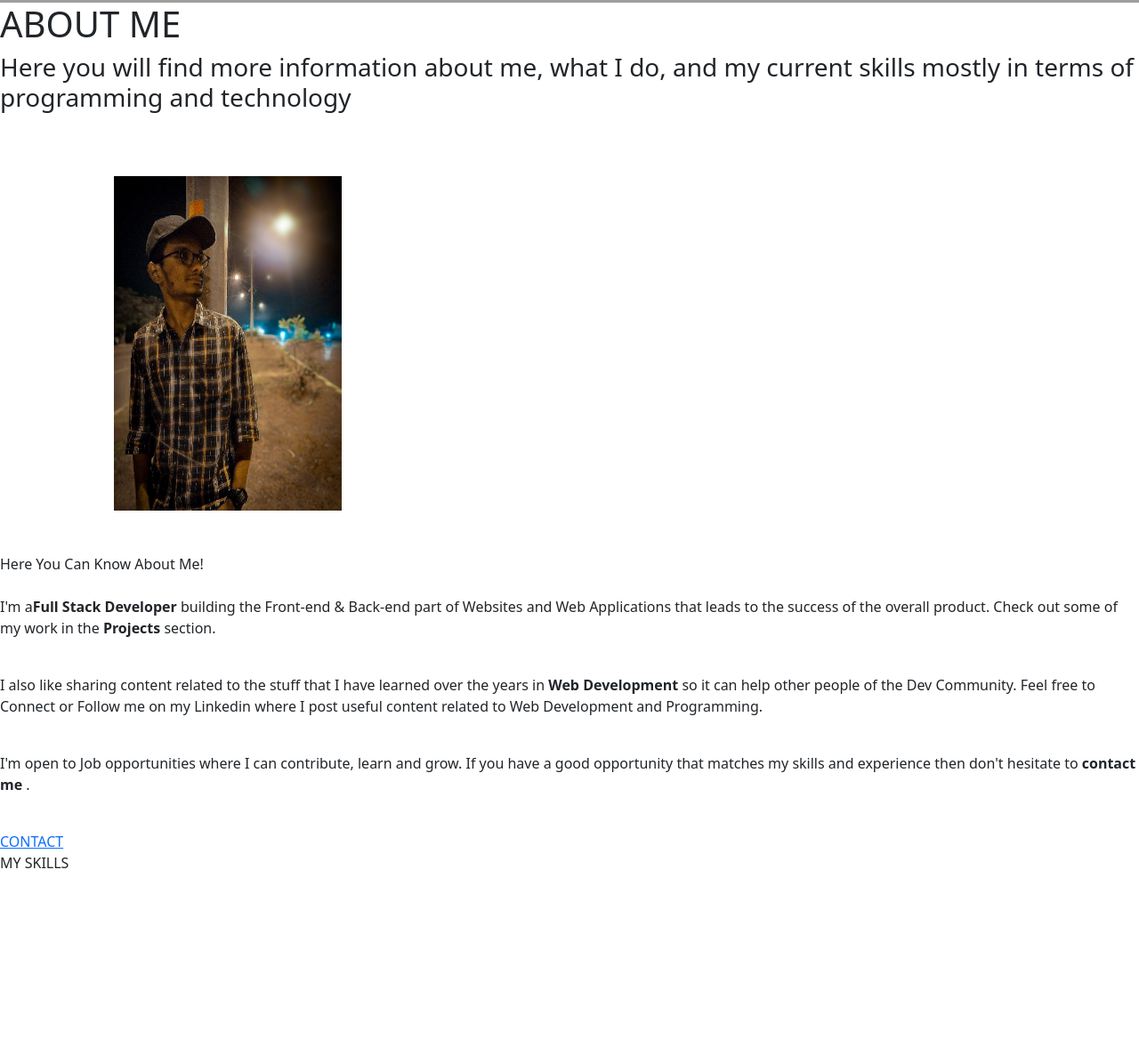
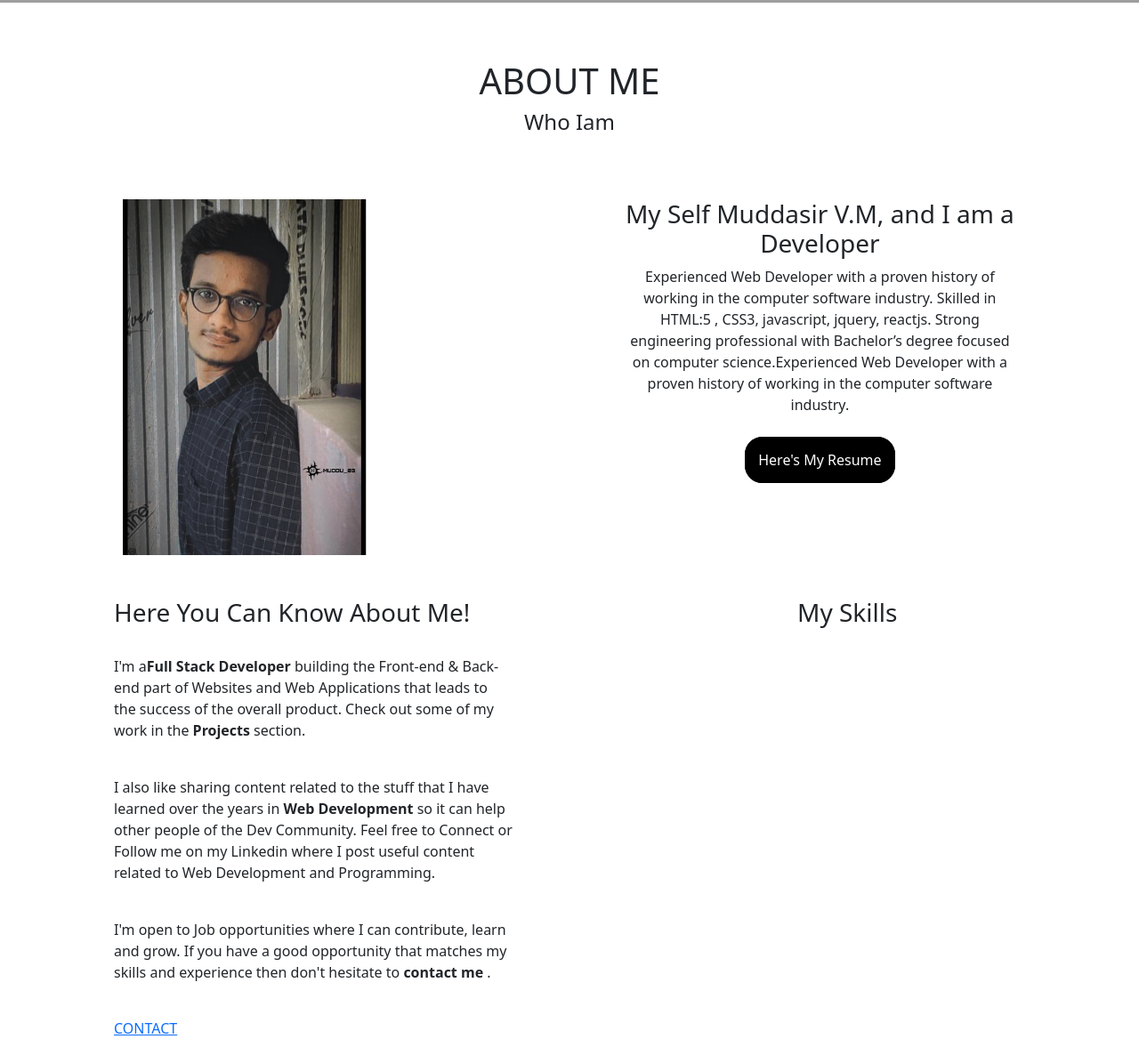
Before and after one commit to Muddasir-03/My-Portfolio, a plain HTML site: page index.html in a window 1280 px wide. Shown: the part 797-1965 px from the top of the page at 89% size. Before the commit the page ends 1779 px from the top, so only its background shows below. Drawn offline with nearby package versions, Linux system fonts and the light colour scheme; grey boxes are pictures that could not be loaded.

Commit message:
my-changes

```diff
--- a/index.css
+++ b/index.css
@@ -49,13 +49,43 @@
 .Aboutsection {
     width: 100%;
     height:100vh;
-}
-.Aboutsection img{
-    height: 55vh;
-    width: 30%;
-    padding-left: 10%;
     padding-top: 5%;
 }
-.section{
-    /* display: flex; */
+.section1{
+    text-align: center;
 }
+.myimage img{
+    height: 50vh;
+    width: 275px;
+    margin-left: 50%;
+}
+.flex{
+    display: flex;
+    padding-top: 5%;
+}
+.myself{
+    width: 35%;
+    margin-left: 33%;
+}
+.myself .button a{
+    border: 2px solid black;
+    border-radius: 20px;
+    background-color:black;
+    color: white;
+    text-decoration: none;
+    padding: 13px;
+}
+.button{
+    padding-top: 5%;
+}
+.sec1{
+    display: flex;
+}
+.sec1 .sec2{
+  width: 45%;
+  padding-left: 10%;
+}
+.sec3{
+   text-align: center;
+   margin-left: 25%;
+}
--- a/index.html
+++ b/index.html
@@ -21,7 +21,7 @@
     <nav class="navbar navbar-expand-lg navbar-dark  static-top" id="fixed">
         <div class="container">
             <a class="navbar-brand" href="#">
-                <img src="/images/unnamed-removebg-preview.png" alt="..." height="36">
+                <img src="/images/muddu_logo__1_-removebg-preview.png" alt="..." height="36">
             </a>
             <button class="navbar-toggler" type="button" data-bs-toggle="collapse"
                 data-bs-target="#navbarSupportedContent" aria-controls="navbarSupportedContent" aria-expanded="false"
@@ -64,23 +64,37 @@
     </div>
     </div>
     <div class="Aboutsection">
-        <div class="section">
+        <div class="section1">
             <div class="cnt1">
                 <h1>ABOUT ME</h1>
-                <h3>Here you will find more information about me, what I do, and my current skills mostly in terms
-                    of
-                    programming and technology</h3>
+                <h4>Who Iam</h4>
+            </div>
+            <div class="flex">
+                <div class="myimage">
+                    <img src="/images/My-Image.jpg" alt="">
+                </div>
+
+                <div class="myself">
+                    <h3>My Self Muddasir V.M, and I am a Developer</h3>
+                    <p>Experienced Web Developer with a proven history of working in the computer software industry.
+                        Skilled in HTML:5 , CSS3, javascript, jquery, reactjs. Strong engineering professional with
+                        Bachelor’s degree focused on computer science.Experienced Web Developer with a proven history of
+                        working in the computer software industry.</p>
+                    <div class="button">
+                        <a href="/Muddasir's Resume (1).pdf">Here's My Resume</a>
+                    </div>
+                </div>
+
             </div>
         </div>
-            <div class="myimage">
-                <img src="/images/muddasir.vm2 (1).png" alt="">
-            </div>
-            <div class="sec1">
+        <br>
+        <br>
 
-            <br>
-            <br>
+        <div class="sec1">
             <div class="sec2">
-                <div>Here You Can Know About Me!</div>
+                <div>
+                    <h3>Here You Can Know About Me!</h3>
+                </div>
                 <br>
                 <div class="content">
                     <p>I'm a<strong>Full Stack Developer</strong>
@@ -90,7 +104,8 @@
                     </p>
                     <br>
 
-                    <p>I also like sharing content related to the stuff that I have learned over the years in <strong>
+                    <p>I also like sharing content related to the stuff that I have learned over the years in
+                        <strong>
                             Web
                             Development</strong>
                         so it can help other people of the Dev Community. Feel free to Connect or Follow me on my
@@ -101,18 +116,17 @@
 
                     <p>I'm open to Job opportunities where I can contribute, learn and grow. If you have a good
                         opportunity
-                        that matches my skills and experience then don't hesitate to <strong> contact me </strong>.</p>
+                        that matches my skills and experience then don't hesitate to <strong> contact me </strong>.
+                    </p>
 
                 </div>
-                <br>
                 <div class="button">
                     <a href="#Contact">CONTACT</a>
                 </div>
 
             </div>
             <div class="sec3">
-                <div>MY SKILLS</div>
-
+                <h3>My Skills</h3>
             </div>
         </div>
     </div>
```
Also changed, not shown: images/My-Image.jpg (added), images/PicsArt.jpg (added), images/image-removebg-preview.png (deleted), images/m logo.png (deleted), images/muddu_logo__1_-removebg-preview.png (added), 2 other files.
